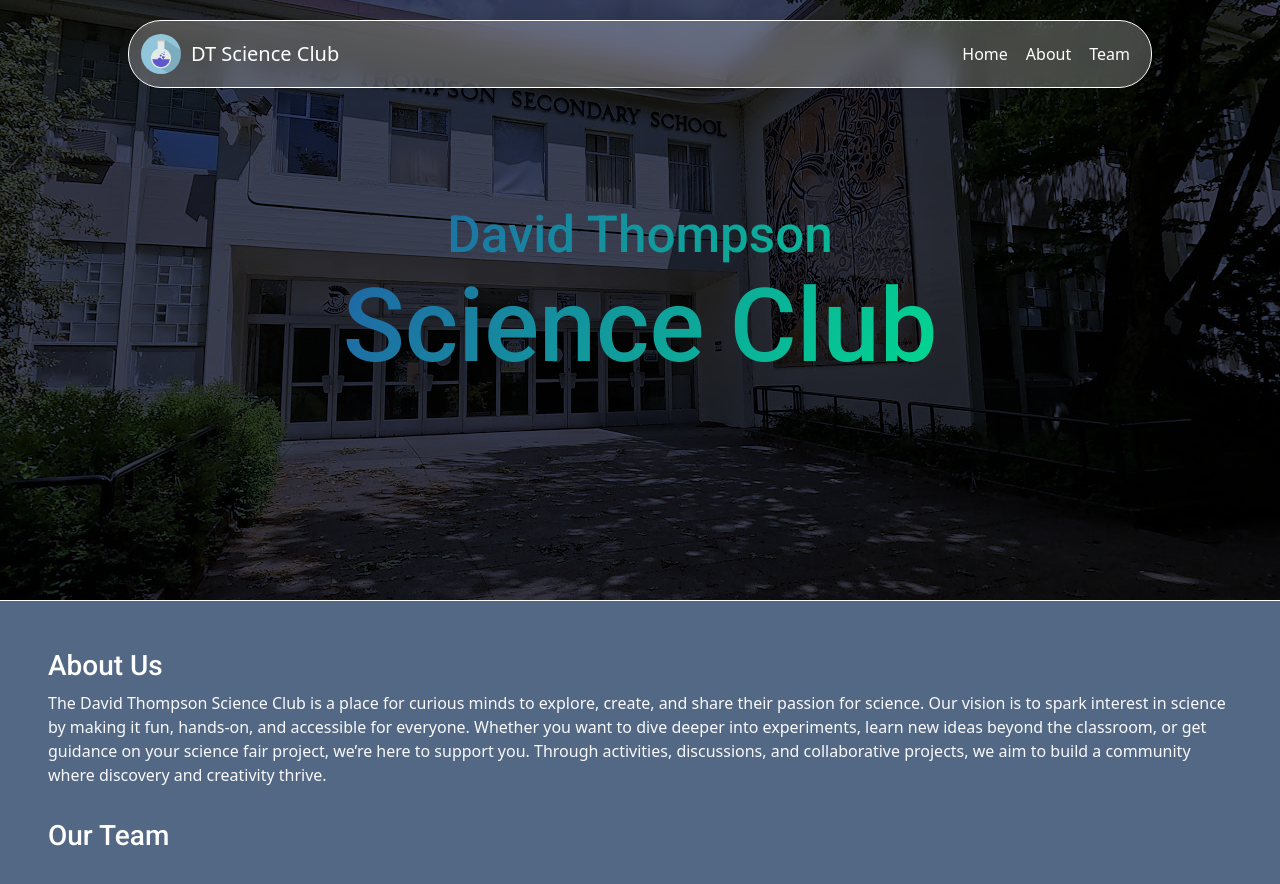
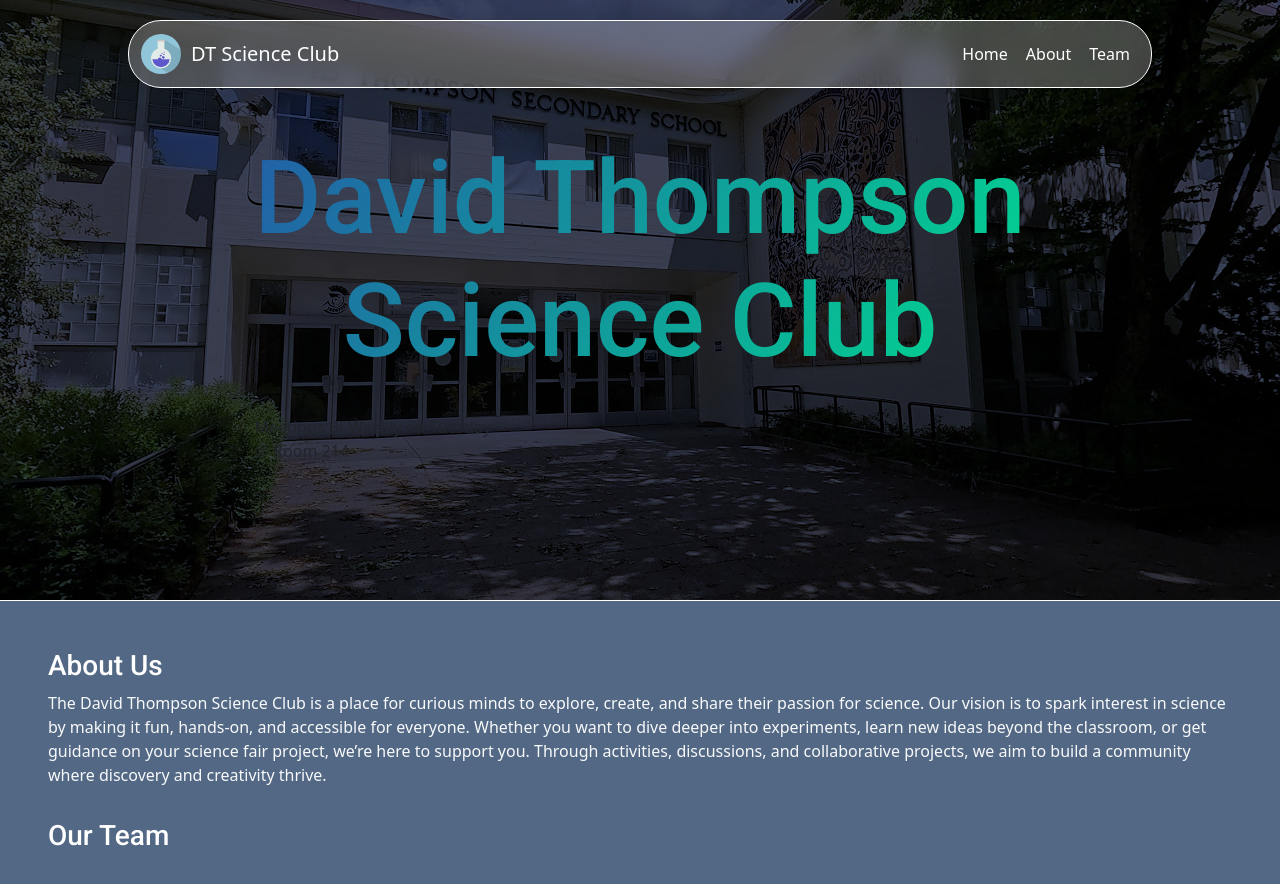
Before and after one commit to benlbl/dtsciclub, a plain HTML site: page index.html in a window 1280 px wide. Shown: the top 884 px of the page. Drawn offline with nearby package versions, Linux system fonts and the light colour scheme.

Commit message:
Update index.html

```diff
--- a/index.html
+++ b/index.html
@@ -51,19 +51,31 @@
 
 
     <div id="home">
-        <h1> <span>David Thompson</span>
-            Science Club
-        </h1>
+        <div>
+            <h1>
+                <div id="dt">David Thompson</div>
+                Science Club
+            </h1>
+            <br>
+            <div id="where">
+
+                Meetings Bi-Weekly on Tuesday
+                <br id="where-br">
+                @ Room 214</div>
+        </div>
+
     </div>
 
     <div class="main-page">
         <div id="about" class="p-5 pb-3">
             <h3>About Us</h3>
-            <p class="text-light">The David Thompson Science Club is a place for curious minds to explore, create, and share
+            <p class="text-light">The David Thompson Science Club is a place for curious minds to explore, create, and
+                share
                 their passion for science. Our vision is to spark interest in science by making it fun, hands-on, and
                 accessible for everyone. Whether you want to dive deeper into experiments, learn new ideas beyond the
                 classroom, or get guidance on your science fair project, we’re here to support you. Through activities,
-                discussions, and collaborative projects, we aim to build a community where discovery and creativity thrive.
+                discussions, and collaborative projects, we aim to build a community where discovery and creativity
+                thrive.
             </p>
         </div>
         <div id="team" class="p-5 pt-0">
@@ -86,9 +98,9 @@
                             <path
                                 d="M8 0C5.829 0 5.556.01 4.703.048 3.85.088 3.269.222 2.76.42a3.9 3.9 0 0 0-1.417.923A3.9 3.9 0 0 0 .42 2.76C.222 3.268.087 3.85.048 4.7.01 5.555 0 5.827 0 8.001c0 2.172.01 2.444.048 3.297.04.852.174 1.433.372 1.942.205.526.478.972.923 1.417.444.445.89.719 1.416.923.51.198 1.09.333 1.942.372C5.555 15.99 5.827 16 8 16s2.444-.01 3.298-.048c.851-.04 1.434-.174 1.943-.372a3.9 3.9 0 0 0 1.416-.923c.445-.445.718-.891.923-1.417.197-.509.332-1.09.372-1.942C15.99 10.445 16 10.173 16 8s-.01-2.445-.048-3.299c-.04-.851-.175-1.433-.372-1.941a3.9 3.9 0 0 0-.923-1.417A3.9 3.9 0 0 0 13.24.42c-.51-.198-1.092-.333-1.943-.372C10.443.01 10.172 0 7.998 0zm-.717 1.442h.718c2.136 0 2.389.007 3.232.046.78.035 1.204.166 1.486.275.373.145.64.319.92.599s.453.546.598.92c.11.281.24.705.275 1.485.039.843.047 1.096.047 3.231s-.008 2.389-.047 3.232c-.035.78-.166 1.203-.275 1.485a2.5 2.5 0 0 1-.599.919c-.28.28-.546.453-.92.598-.28.11-.704.24-1.485.276-.843.038-1.096.047-3.232.047s-2.39-.009-3.233-.047c-.78-.036-1.203-.166-1.485-.276a2.5 2.5 0 0 1-.92-.598 2.5 2.5 0 0 1-.6-.92c-.109-.281-.24-.705-.275-1.485-.038-.843-.046-1.096-.046-3.233s.008-2.388.046-3.231c.036-.78.166-1.204.276-1.486.145-.373.319-.64.599-.92s.546-.453.92-.598c.282-.11.705-.24 1.485-.276.738-.034 1.024-.044 2.515-.045zm4.988 1.328a.96.96 0 1 0 0 1.92.96.96 0 0 0 0-1.92m-4.27 1.122a4.109 4.109 0 1 0 0 8.217 4.109 4.109 0 0 0 0-8.217m0 1.441a2.667 2.667 0 1 1 0 5.334 2.667 2.667 0 0 1 0-5.334" />
                         </svg></a></li>
-                <li class="ms-3"><a class="text-body-secondary" href="https://discord.gg/MKn5Hfpp" aria-label="Discord"><svg
-                            xmlns="http://www.w3.org/2000/svg" width="30" height="30" fill="white" class="bi bi-discord"
-                            viewBox="0 0 16 16">
+                <li class="ms-3"><a class="text-body-secondary" href="https://discord.gg/MKn5Hfpp"
+                        aria-label="Discord"><svg xmlns="http://www.w3.org/2000/svg" width="30" height="30" fill="white"
+                            class="bi bi-discord" viewBox="0 0 16 16">
                             <path
                                 d="M13.545 2.907a13.2 13.2 0 0 0-3.257-1.011.05.05 0 0 0-.052.025c-.141.25-.297.577-.406.833a12.2 12.2 0 0 0-3.658 0 8 8 0 0 0-.412-.833.05.05 0 0 0-.052-.025c-1.125.194-2.22.534-3.257 1.011a.04.04 0 0 0-.021.018C.356 6.024-.213 9.047.066 12.032q.003.022.021.037a13.3 13.3 0 0 0 3.995 2.02.05.05 0 0 0 .056-.019q.463-.63.818-1.329a.05.05 0 0 0-.01-.059l-.018-.011a9 9 0 0 1-1.248-.595.05.05 0 0 1-.02-.066l.015-.019q.127-.095.248-.195a.05.05 0 0 1 .051-.007c2.619 1.196 5.454 1.196 8.041 0a.05.05 0 0 1 .053.007q.121.1.248.195a.05.05 0 0 1-.004.085 8 8 0 0 1-1.249.594.05.05 0 0 0-.03.03.05.05 0 0 0 .003.041c.24.465.515.909.817 1.329a.05.05 0 0 0 .056.019 13.2 13.2 0 0 0 4.001-2.02.05.05 0 0 0 .021-.037c.334-3.451-.559-6.449-2.366-9.106a.03.03 0 0 0-.02-.019m-8.198 7.307c-.789 0-1.438-.724-1.438-1.612s.637-1.613 1.438-1.613c.807 0 1.45.73 1.438 1.613 0 .888-.637 1.612-1.438 1.612m5.316 0c-.788 0-1.438-.724-1.438-1.612s.637-1.613 1.438-1.613c.807 0 1.451.73 1.438 1.613 0 .888-.631 1.612-1.438 1.612" />
                         </svg></a></li>
```
